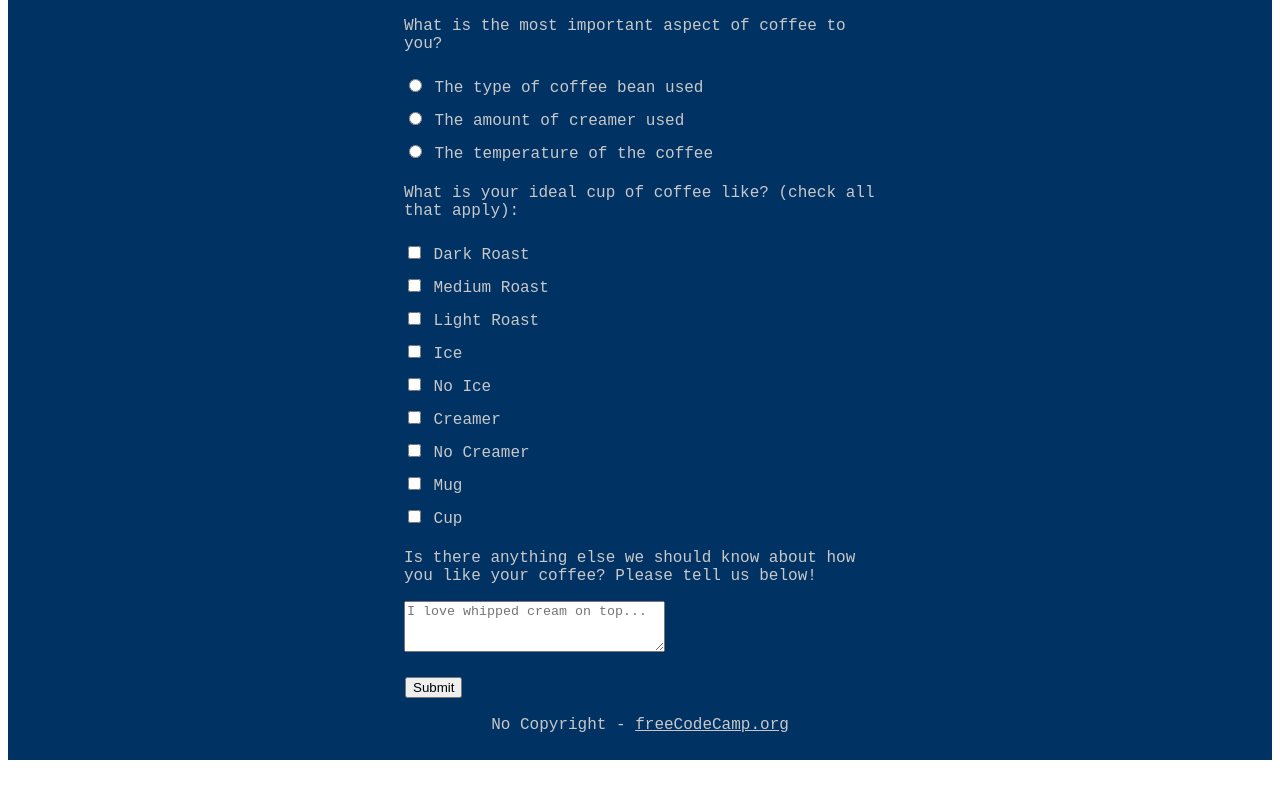
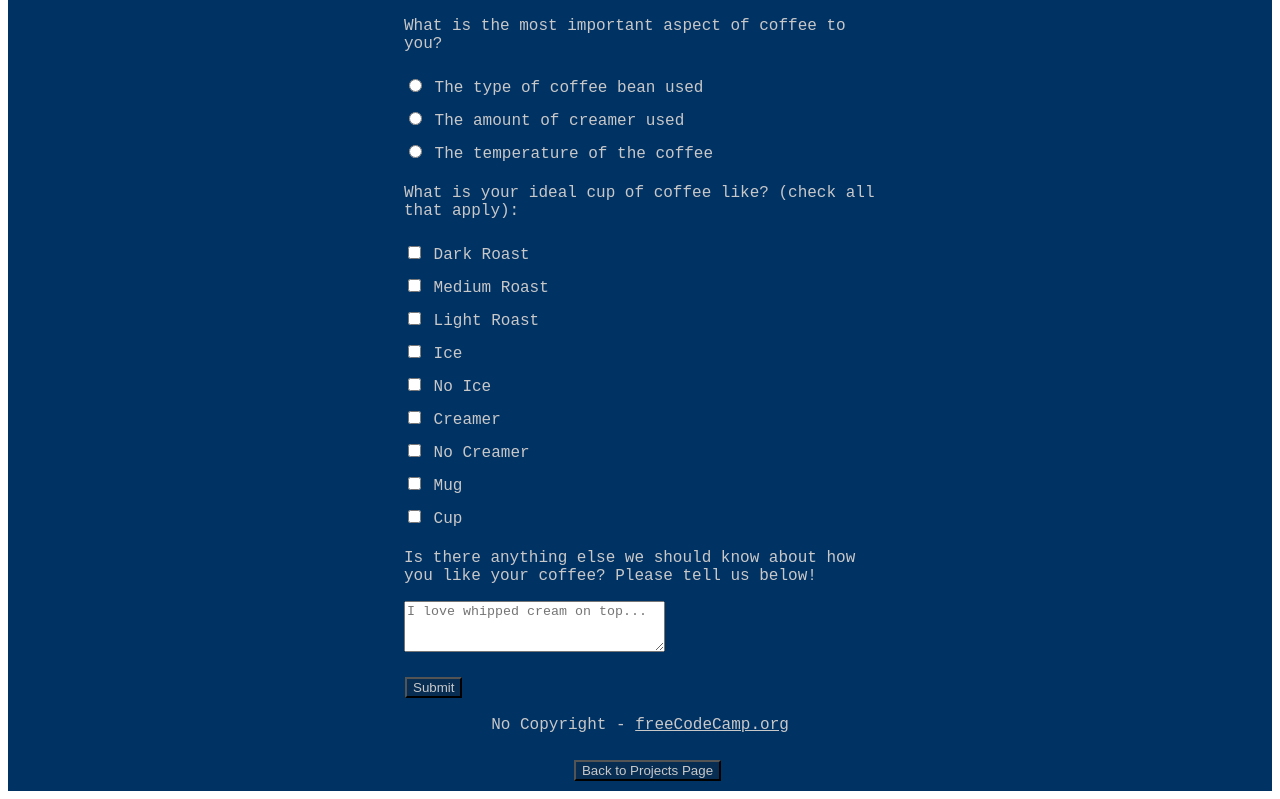
Before and after one commit to Blaker-Space/web-development-projects, a plain HTML site: page survey-form/index.html in a window 1280 px wide. Shown: the part 626-1425 px from the top of the page. Before the commit the page ends 1394 px from the top, so only its background shows below. Drawn offline with Linux system fonts and the light colour scheme.

Commit message:
Add buttons to all project pages to return to main project page, fix minor typos

```diff
--- a/aristotle-tribute-page/styles.css
+++ b/aristotle-tribute-page/styles.css
@@ -55,3 +55,8 @@ body, footer{
     font-size: 14px;
     margin: 25px auto;
   }
+  button{
+    background-color:rgb(194, 128, 6);
+    color:black;
+    border-color: black;
+}
--- /dev/null
+++ b/styles.css
@@ -0,0 +1,18 @@
+*{
+    background-color:burlywood;
+    font-family:'Franklin Gothic Medium', 'Arial Narrow', Arial, sans-serif;
+    color: #444;
+    text-align: center;
+}
+
+li{
+    text-align: left;
+    line-height: 150%;
+    font-weight: 550;
+}
+
+hr{
+    height: 4%;
+    padding: 0px;
+    border-color: #444;
+}
--- a/survey-form/index.html
+++ b/survey-form/index.html
@@ -107,6 +107,7 @@
         <p>
           No Copyright - <a href="https://www.freecodecamp.org/">freeCodeCamp.org</a>
         </p>
+        <a href="../index.html"><button>Back to Projects Page</button></a>
       </footer>
     </main>
   </html>
--- a/survey-form/styles.css
+++ b/survey-form/styles.css
@@ -65,3 +65,8 @@ main{
   a:hover{
     color: #FFFFFF;
   }
+  button{
+    background-color:rgba(17, 38, 59, 0.432);
+    color:rgb(200,200,200);
+    border-color: black;
+}
```
Also changed, not shown: aristotle-tribute-page/index.html (+2 -1 lines), index.html (+2 -1 lines), odin-recipes/index.html (+1 -1 lines).
